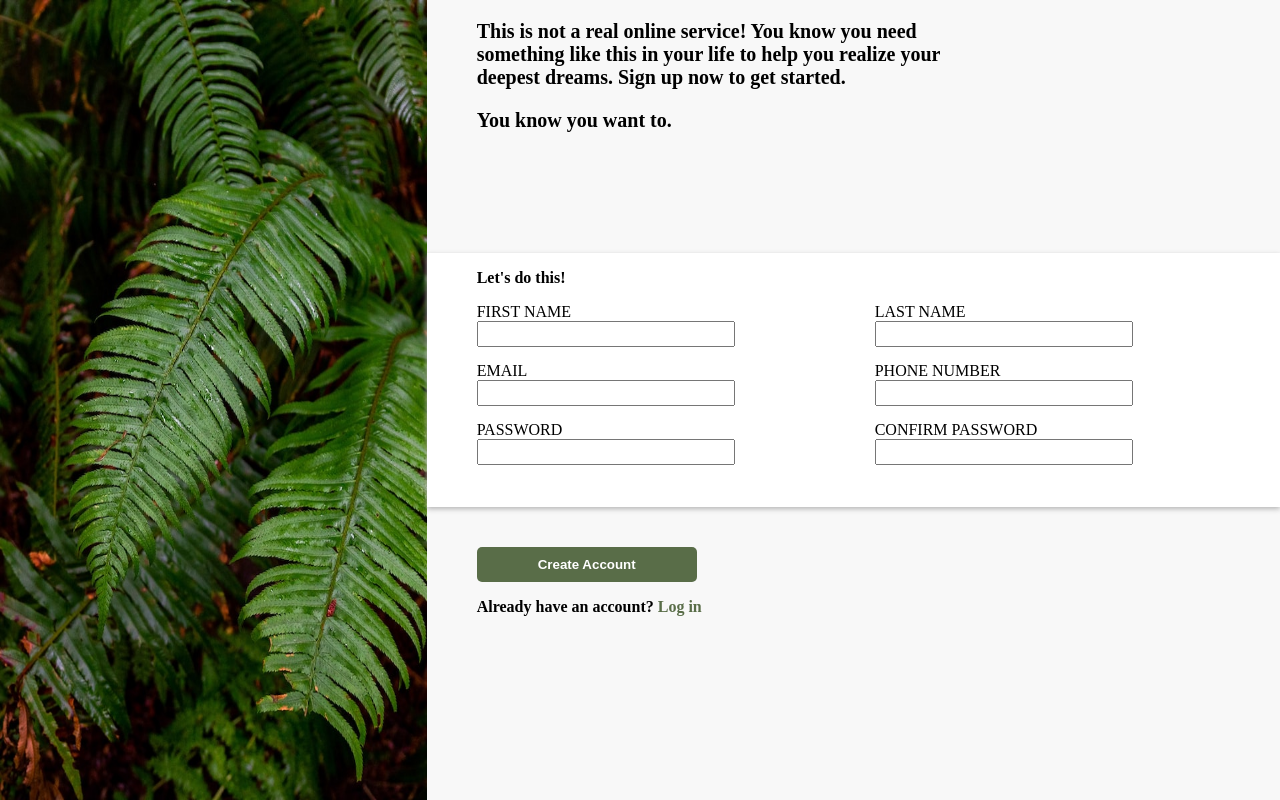
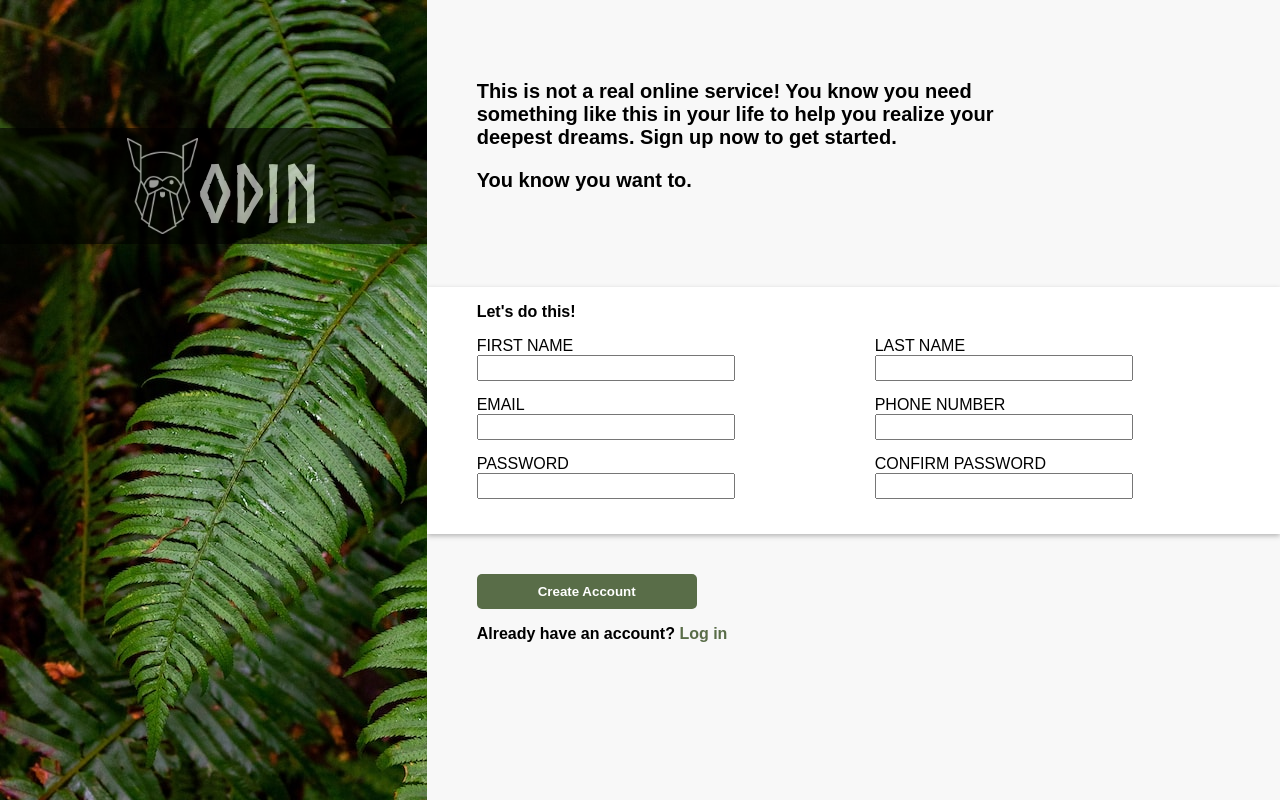
Before and after one commit to CStalks/sign-up-form, a plain HTML site: page index.html in a window 1280 px wide. Drawn offline with Linux system fonts and the light colour scheme.

Commit message:
Position logo on left image

```diff
--- a/css/style.css
+++ b/css/style.css
@@ -1,8 +1,14 @@
+@font-face {
+   font-family: 'Norse Bold';
+   src: url('../css/Norse-Bold.otf');
+}
+
 body {
    display: flex;
    height: 100vh;
    margin: 0;
    padding: 0;
+   font-family: Arial, Helvetica, sans-serif;
 }
 
 .left-container {
@@ -11,12 +17,13 @@ body {
    height: 100vh;
    background-color: antiquewhite;
    overflow:clip;
+   position: relative;
 }
 
-img {
+.positon-container:first-child {
    width: 100%;
    height: 100%;
-
+   position: static;
 }
 
 .right-container {
@@ -47,9 +54,10 @@ input {
 }
 
 .msg {
-   width: 550px;
+   width: 600px;
    font-weight: bold;
    font-size: 20px;
+   margin-top: 60px;
 }
 
 button {
@@ -98,4 +106,29 @@ button {
    border: 5px;
    box-shadow: 0 2px 5px rgb(181, 181, 181);
    margin-bottom: 40px;
+   padding-bottom: 20px;
 }
+
+.logo {
+   position: absolute;
+   top: 8rem;
+   font-size: 80px;
+   background-color: black;
+   width: 100%;
+   color: rgb(255, 255, 255);
+   font-weight: bold;
+   opacity: 0.6;
+   display: flex;
+   justify-content: center;
+   padding: 10px;
+   font-family: 'Norse Bold', sans-serif;
+}
+
+.logo > img {
+   height: 6rem;
+}
+
+.logo > div {
+   display: flex;
+   align-items: end;
+}
--- a/index.html
+++ b/index.html
@@ -7,7 +7,14 @@
    </head>
    <body>
        <div class="left-container">
-           <img src="./img/plant.jpg" alt="An image of a plant">
+        <div class="position-container">
+            <img src="./img/plant.jpg" alt="An image of a plant">
+            <div class="logo">
+                <img src="./img/odinlogo.png" alt="An image of odin logo" class="ts">
+                <div>ODIN</div>
+            </div>
+        </div>
+
        </div>
            <form class="right-container">
                <div  class="msg">
```
Also changed, not shown: css/Norse-Bold.otf (added), img/odinlogo.png (added).
